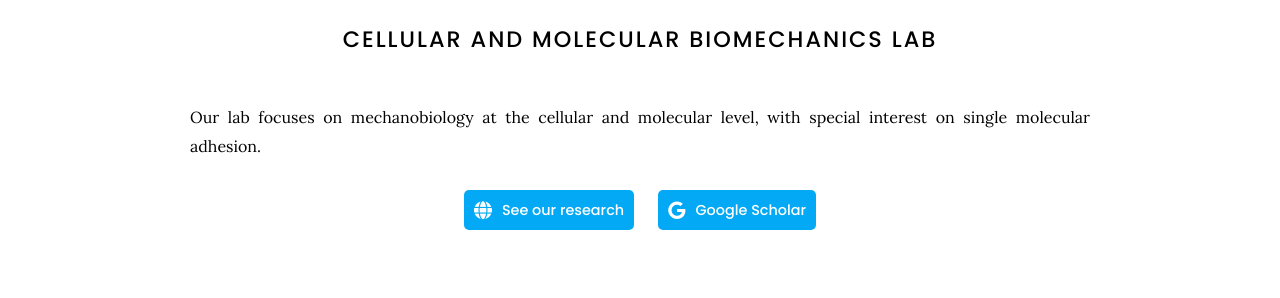
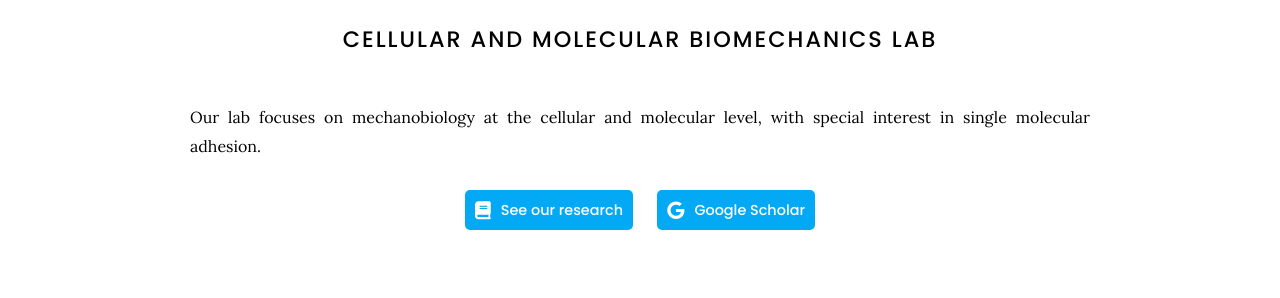
Before and after one commit to theZhuLab/zhu_lab_website, a Jekyll site: the page built from index.md, in a window 1280 px wide. Shown: the part 154-452 px from the top of the page. Built offline with Jekyll 4.4.1, drawn with Linux system fonts in a browser that asks for light colours.

Commit message:
Update index.md

```diff
--- a/index.md
+++ b/index.md
@@ -4,13 +4,13 @@ title: Home
 
 # CELLULAR AND MOLECULAR BIOMECHANICS LAB
 
-Our lab focuses on mechanobiology at the cellular and molecular level, with special interest on single molecular adhesion.
+Our lab focuses on mechanobiology at the cellular and molecular level, with special interest in single molecular adhesion.
 
 
 {%
   include link.html
   type="link"
-  icon=""
+  icon="fas fa-book"
   text="See our research"
   link="https://thezhulab.github.io/zhu_lab_website/research/"
   style="button"
```
